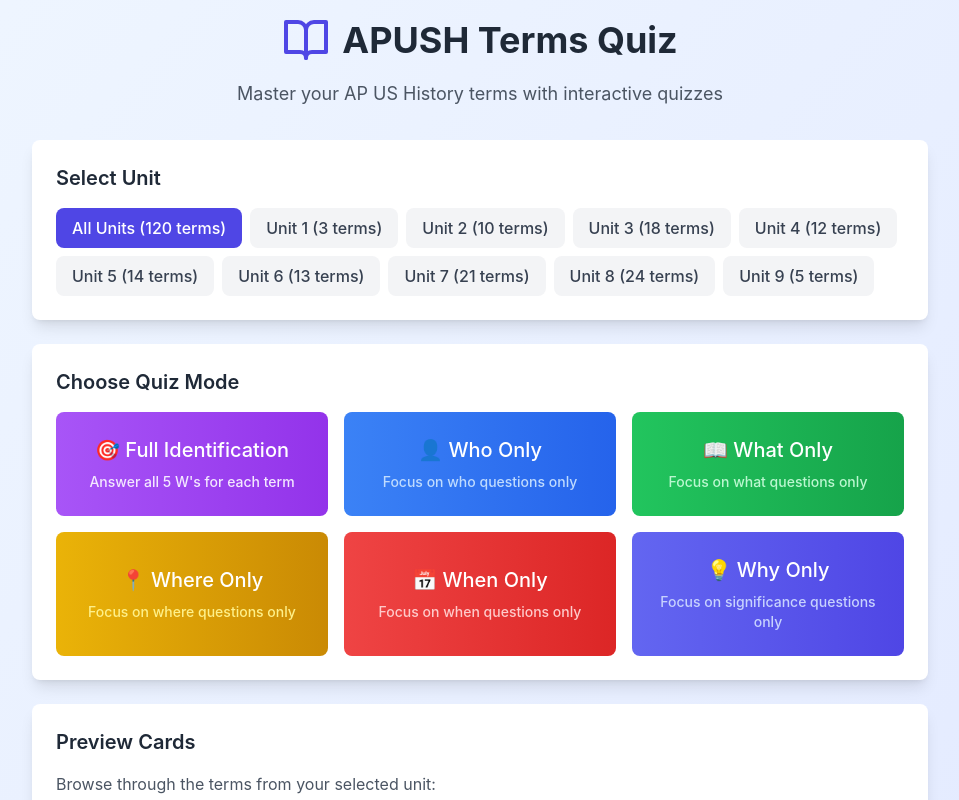
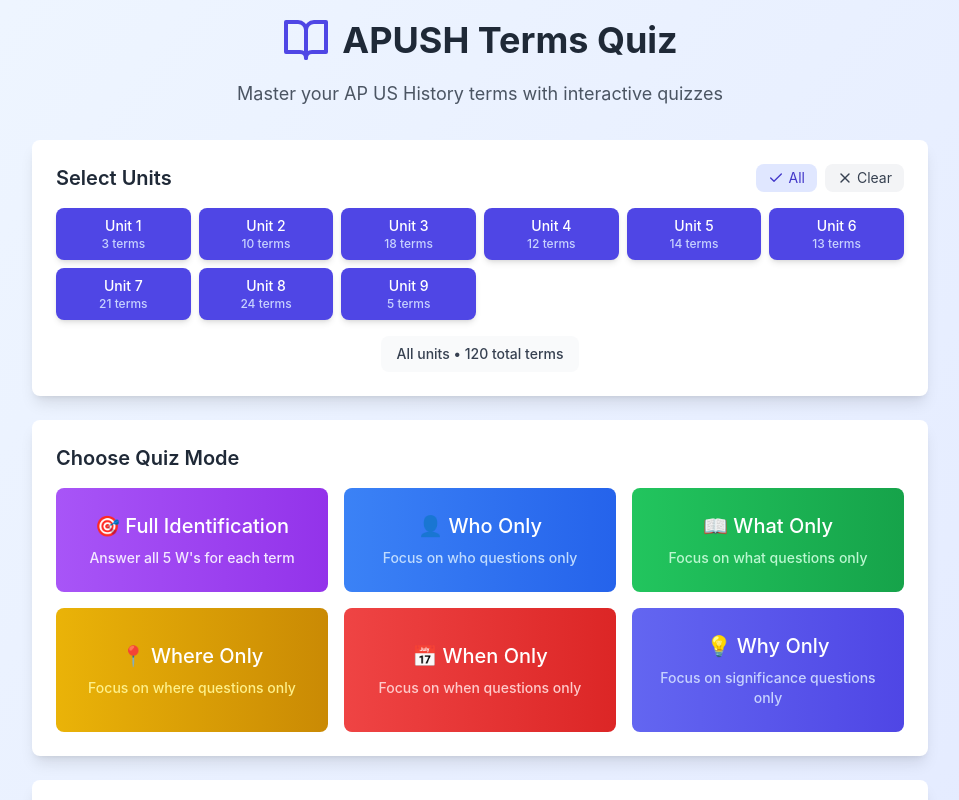
Before and after one commit to AluskyWolf/apush-fluencyfacts-vercel, a React (Create React App) app in the folder Downloads/apush-quiz-app/apush-quiz/: page / in a window 1280 px wide. Shown: the top 800 px of the page, without its empty margins (160-1119 px from the left). Built offline with nearby package versions, Linux system fonts and the light colour scheme.

Commit message:
YOU CAN DO MANY UNITS NOWgit add .

```diff
--- a/Downloads/apush-quiz-app/apush-quiz/src/App.js
+++ b/Downloads/apush-quiz-app/apush-quiz/src/App.js
@@ -7,7 +7,9 @@ import {
   AlertCircle,
   ArrowLeft,
   ArrowRight,
-  RotateCcw
+  RotateCcw,
+  Check,
+  X
 } from 'lucide-react';
 import { Analytics } from '@vercel/analytics/react';
 import { SpeedInsights } from '@vercel/speed-insights/react';
@@ -443,8 +445,8 @@ const App = () => {
   const [apushTerms, setApushTerms] = useState([]);
   const [loading, setLoading] = useState(true);
   const [error, setError] = useState(null);
-  const [currentUnit, setCurrentUnit] = useState('all');
-  const [previousFilteredLength, setPreviousFilteredLength] = useState(0); // Track previous length
+  const [selectedUnits, setSelectedUnits] = useState(new Set()); // Changed from currentUnit to selectedUnits
+  const [previousFilteredLength, setPreviousFilteredLength] = useState(0);
   const [quizMode, setQuizMode] = useState(null);
   const [currentQuestion, setCurrentQuestion] = useState(0);
   const [userAnswers, setUserAnswers] = useState({});
@@ -460,6 +462,9 @@ const App = () => {
       try {
         const terms = await loadTermsFromFile();
         setApushTerms(terms);
+        // Initialize with all units selected by default
+        const allUnits = new Set(terms.map(term => term.unit));
+        setSelectedUnits(allUnits);
       } catch (err) {
         setError('Failed to load terms.');
       } finally {
@@ -469,15 +474,20 @@ const App = () => {
     loadData();
   }, []);
 
-  const getFilteredTerms = () => currentUnit === 'all' ? apushTerms : apushTerms.filter(term => term.unit === parseInt(currentUnit));
+  // Updated filtering logic
+  const getFilteredTerms = () => {
+    if (selectedUnits.size === 0) return [];
+    return apushTerms.filter(term => selectedUnits.has(term.unit));
+  };
+
   const getAvailableUnits = () => [...new Set(apushTerms.map(term => term.unit))].sort((a, b) => a - b);
 
-  // Smart preview navigation when unit changes
+  // Smart preview navigation when units change
   useEffect(() => {
     const filtered = getFilteredTerms();
     const currentFilteredLength = filtered.length;
 
-    // If we switched to a unit with fewer cards and current preview index is out of bounds
+    // If we switched to units with fewer cards and current preview index is out of bounds
     if (currentFilteredLength > 0 && previewIndex >= currentFilteredLength) {
       // Calculate the last valid page (groups of 4)
       const lastPageIndex = Math.floor(Math.max(0, currentFilteredLength - 1) / 4) * 4;
@@ -486,7 +496,29 @@ const App = () => {
 
     // Update the previous length for next comparison
     setPreviousFilteredLength(currentFilteredLength);
-  }, [currentUnit, apushTerms]); // Depend on currentUnit and apushTerms
+  }, [selectedUnits, apushTerms]); // Depend on selectedUnits and apushTerms
+
+  // Updated unit selection handlers
+  const toggleUnit = (unit) => {
+    setSelectedUnits(prev => {
+      const newSet = new Set(prev);
+      if (newSet.has(unit)) {
+        newSet.delete(unit);
+      } else {
+        newSet.add(unit);
+      }
+      return newSet;
+    });
+  };
+
+  const selectAllUnits = () => {
+    const allUnits = new Set(getAvailableUnits());
+    setSelectedUnits(allUnits);
+  };
+
+  const clearAllUnits = () => {
+    setSelectedUnits(new Set());
+  };
 
   const startQuiz = (mode) => {
     const filtered = getFilteredTerms();
@@ -545,12 +577,6 @@ const App = () => {
     setPreviewIndex(0);
   };
 
-  // Enhanced unit change handler
-  const handleUnitChange = (newUnit) => {
-    setCurrentUnit(newUnit);
-    // The useEffect will handle the preview index adjustment
-  };
-
   const modeStyles = {
     who: { gradient: "from-blue-500 to-blue-600 hover:from-blue-600 hover:to-blue-700", text: "text-blue-100", subtext: "text-blue-200" },
     what: { gradient: "from-green-500 to-green-600 hover:from-green-600 hover:to-green-700", text: "text-green-100", subtext: "text-green-200" },
@@ -574,6 +600,17 @@ const App = () => {
   const availableUnits = getAvailableUnits();
   const filtered = getFilteredTerms();
   const currentTerm = filtered[currentQuestion];
+
+  // Helper function to get unit selection description
+  const getUnitSelectionDescription = () => {
+    if (selectedUnits.size === 0) return 'No units selected';
+    if (selectedUnits.size === availableUnits.length) return 'All units';
+    const sortedUnits = Array.from(selectedUnits).sort((a, b) => a - b);
+    if (sortedUnits.length <= 3) {
+      return `Unit${sortedUnits.length > 1 ? 's' : ''} ${sortedUnits.join(', ')}`;
+    }
+    return `${sortedUnits.length} units selected`;
+  };
 
   // Results page
   if (showResult) {
@@ -602,7 +639,8 @@ const App = () => {
                 <div className="text-sm text-gray-600">Duration</div>
               </div>
             </div>
-            <p className="text-gray-600 mb-6">You scored {totalScore.toFixed(1)} out of {totalPossibleScore} points</p>
+            <p className="text-gray-600 mb-2">You scored {totalScore.toFixed(1)} out of {totalPossibleScore} points</p>
+            <p className="text-sm text-gray-500 mb-6">From {getUnitSelectionDescription()}</p>
             <div className="flex flex-col sm:flex-row gap-3 justify-center">
               <button onClick={resetQuiz} className="bg-indigo-600 hover:bg-indigo-700 text-white px-6 py-3 rounded-lg font-medium transition-colors flex items-center justify-center">
                 <RotateCcw className="w-5 h-5 mr-2" />Take Another Quiz
@@ -720,33 +758,58 @@ const App = () => {
           <p className="text-gray-600 text-lg">Master your AP US History terms with interactive quizzes</p>
         </div>
 
-        {/* Unit selector */}
+        {/* Enhanced Unit selector */}
         <div className="bg-white rounded-lg shadow-lg p-6 mb-6">
-          <h2 className="text-xl font-semibold text-gray-800 mb-4">Select Unit</h2>
-          <div className="flex flex-wrap gap-2">
-            <button
-              onClick={() => handleUnitChange('all')}
-              className={`px-4 py-2 rounded-lg font-medium transition-colors ${
-                currentUnit === 'all'
-                  ? 'bg-indigo-600 text-white'
-                  : 'bg-gray-100 text-gray-700 hover:bg-gray-200'
-              }`}
-            >
-              All Units ({apushTerms.length} terms)
-            </button>
-            {availableUnits.map(unit => (
+          <div className="flex justify-between items-center mb-4">
+            <h2 className="text-xl font-semibold text-gray-800">Select Units</h2>
+            <div className="flex gap-2">
               <button
-                key={unit}
-                onClick={() => handleUnitChange(unit.toString())}
-                className={`px-4 py-2 rounded-lg font-medium transition-colors ${
-                  currentUnit === unit.toString()
-                    ? 'bg-indigo-600 text-white'
-                    : 'bg-gray-100 text-gray-700 hover:bg-gray-200'
-                }`}
+                onClick={selectAllUnits}
+                className="text-sm px-3 py-1 bg-indigo-100 text-indigo-700 hover:bg-indigo-200 rounded-lg transition-colors flex items-center"
               >
-                Unit {unit} ({apushTerms.filter(term => term.unit === unit).length} terms)
+                <Check className="w-4 h-4 mr-1" />
+                All
               </button>
-            ))}
+              <button
+                onClick={clearAllUnits}
+                className="text-sm px-3 py-1 bg-gray-100 text-gray-700 hover:bg-gray-200 rounded-lg transition-colors flex items-center"
+              >
+                <X className="w-4 h-4 mr-1" />
+                Clear
+              </button>
+            </div>
+          </div>
+
+          <div className="grid grid-cols-2 sm:grid-cols-3 md:grid-cols-4 lg:grid-cols-6 gap-2 mb-4">
+            {availableUnits.map(unit => {
+              const isSelected = selectedUnits.has(unit);
+              const unitTermCount = apushTerms.filter(term => term.unit === unit).length;
+
+              return (
+                <button
+                  key={unit}
+                  onClick={() => toggleUnit(unit)}
+                  className={`px-3 py-2 rounded-lg font-medium transition-colors text-sm ${
+                    isSelected
+                      ? 'bg-indigo-600 text-white shadow-md'
+                      : 'bg-gray-100 text-gray-700 hover:bg-gray-200'
+                  }`}
+                >
+                  <div>Unit {unit}</div>
+                  <div className={`text-xs ${isSelected ? 'text-indigo-200' : 'text-gray-500'}`}>
+                    {unitTermCount} terms
+                  </div>
+                </button>
+              );
+            })}
+          </div>
+
+          <div className="text-center">
+            <div className="inline-flex items-center px-4 py-2 bg-gray-50 rounded-lg">
+              <span className="text-sm font-medium text-gray-700">
+                {getUnitSelectionDescription()} • {filtered.length} total terms
+              </span>
+            </div>
           </div>
         </div>
 
@@ -788,7 +851,7 @@ const App = () => {
           {filtered.length === 0 && (
             <div className="text-center text-gray-500 mt-4">
               <AlertCircle className="w-8 h-8 mx-auto mb-2" />
-              No terms available for the selected unit. Please select a different unit.
+              No terms available for the selected units. Please select at least one unit.
             </div>
           )}
         </div>
@@ -797,7 +860,7 @@ const App = () => {
         {filtered.length > 0 && (
           <div className="mt-6 bg-white rounded-lg shadow-lg p-6">
             <h2 className="text-xl font-semibold text-gray-800 mb-4">Preview Cards</h2>
-            <p className="text-gray-600 mb-4">Browse through the terms from your selected unit:</p>
+            <p className="text-gray-600 mb-4">Browse through the terms from your selected units:</p>
 
             {/* Navigation Controls */}
             <div className="flex justify-between items-center mb-4">
@@ -902,7 +965,7 @@ const App = () => {
         {/* Stats */}
         <div className="mt-6 text-center text-gray-500 text-sm">
           <Clock className="w-4 h-4 inline mr-1" />
-          Ready to quiz {filtered.length} terms from {currentUnit === 'all' ? 'all units' : `Unit ${currentUnit}`}
+          Ready to quiz {filtered.length} terms from {getUnitSelectionDescription().toLowerCase()}
         </div>
       </div>
     </div>
```
